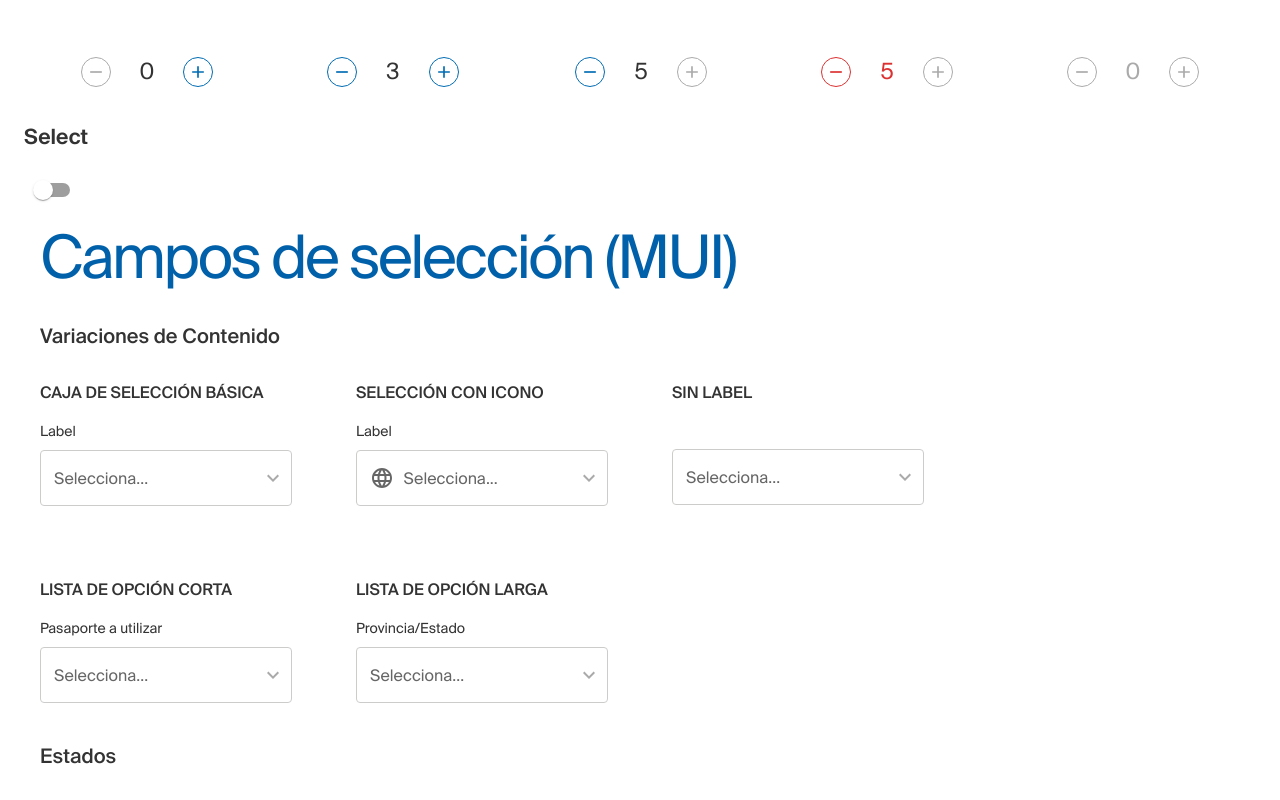
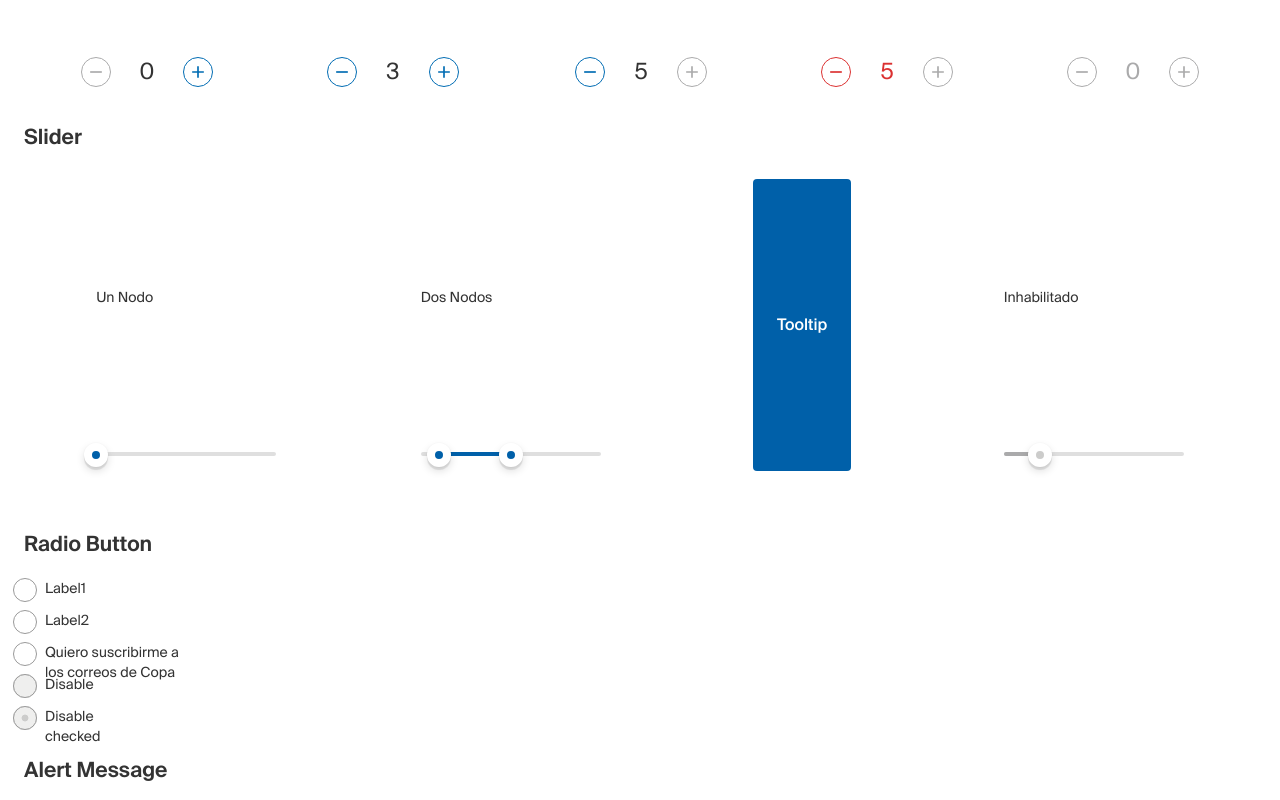
Before and after one commit to santiago86/testcomponents, a React (Create React App) app: page / in a window 1280 px wide. Shown: the part 2700-3500 px from the top of the page. Built offline with nearby package versions, Linux system fonts and the light colour scheme.

Commit message:
Deleted SelectSection from Appjs

```diff
--- a/src/App.js
+++ b/src/App.js
@@ -4,8 +4,6 @@ import Switch from "@material-ui/core/Switch"
 
 import TextfieldSection from "./section/TextfieldSection"
 import DividerSection from "./section/DividerSection"
-import SelectSection from "./section/SelectSection"
-import SelectCSection from "./section/SelectCSection"
 import TypographyCo from "./components/typographyCo"
 
 import StepperSection from "./section/StepperSection"
@@ -24,7 +22,6 @@ const text = "Cras mattis consectetur purus sit amet fermentum."
 
 function App() {
   const [check, setCheck] = useState(false)
-  const [selectCheck, setSelectCheck] = useState(false)
   return (
     <div className="App">
       <Container max-width="lg">
@@ -55,13 +52,6 @@ function App() {
           <CheckboxSection />
           <h2> Stepper </h2>
           <StepperSection />
-          <h2> Select </h2>
-          <Switch
-            checked={selectCheck}
-            onChange={() => setSelectCheck(!selectCheck)}
-          />
-          {!selectCheck && <SelectSection />}
-          {selectCheck && <SelectCSection />}
           <h2> Slider </h2>
           <SliderSection />
           <h2> Radio Button </h2>
```
